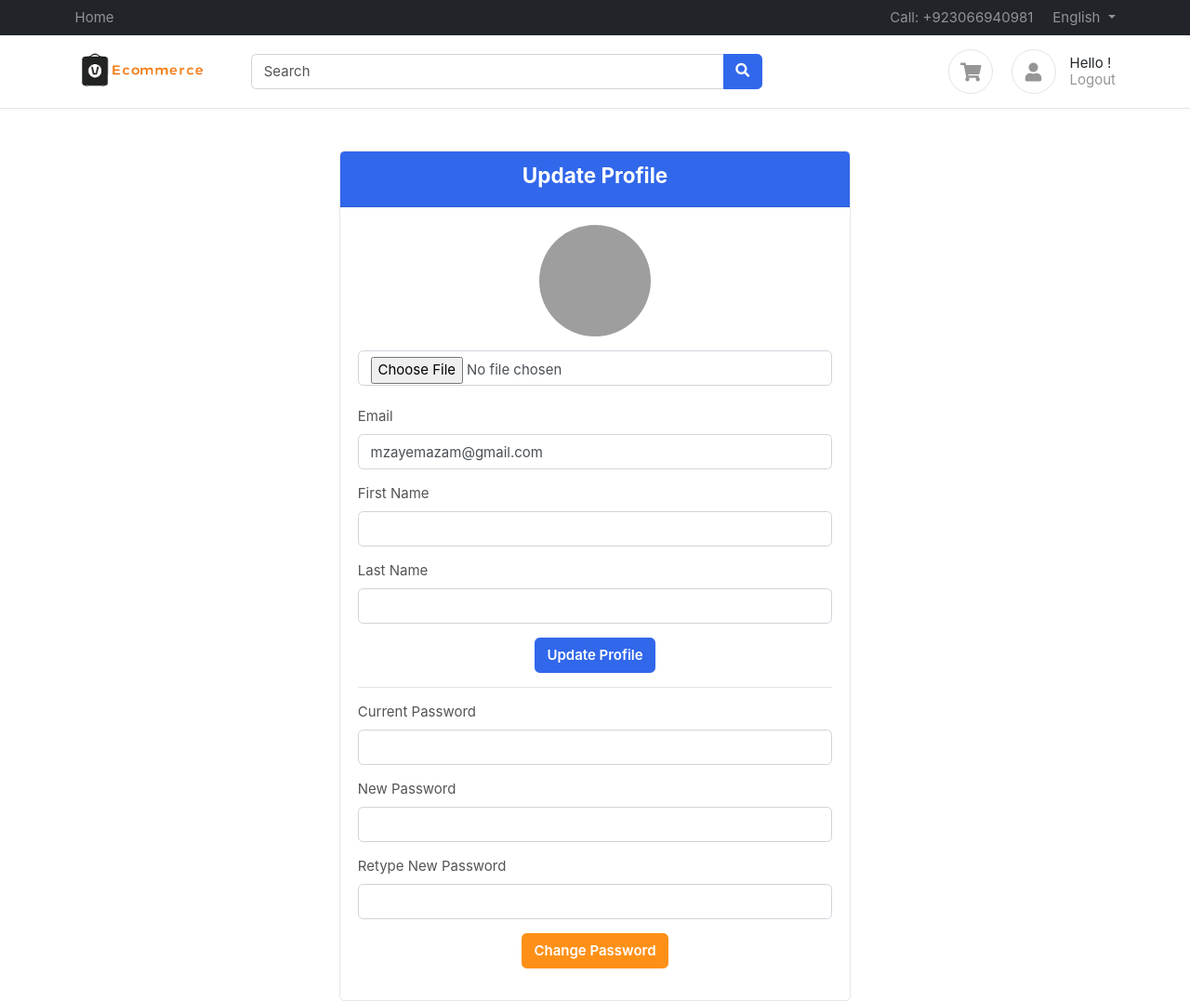
After one commit to mzayem/Django-React-Ecommerce, a Django app: page /account/ in a window 1280 px wide. The commit adds this page. Shown: the whole page at 93% size. Run offline with Django 5.2, Linux system fonts and the light colour scheme; a user stored in the database is signed in; data comes from the database, SQL or seed files in the repository; both versions use the stored data as it was before the commit; some libraries are stand-ins or nearby versions; some web fonts are replaced; grey boxes are pictures that could not be loaded.

Commit message:
cart function

```diff
--- a/ecom/accounts/urls.py
+++ b/ecom/accounts/urls.py
@@ -1,12 +1,17 @@
 from django.contrib import admin
 from django.urls import path
-from accounts.views import login_page, register_page, activate_email, cart
-from products.views import add_to_cart
+from accounts.views import profile_page, login_page, register_page, activate_email, logout_user, cart, remove_cart, change_password
+from products.views import add_to_cart, buy_now
 
 urlpatterns = [
+    path('', profile_page, name='profile'),
     path('login/', login_page, name='login'),
     path('register/', register_page, name='register'),
+    path('logout/', logout_user, name='logout'),
+     path('change_password/', change_password, name='change_password'),
     path('activate/<email_token>/', activate_email, name='activate'),
     path('cart/', cart, name="cart"),
-    path('add-to-cart/<uid>', add_to_cart, name="add_to_cart")
+    path('add-to-cart/<uid>', add_to_cart, name="add_to_cart"),
+    path('buy_now/<uid>', buy_now, name="buy_now"),
+    path('remove_cart/<cart_item_uid>', remove_cart, name="remove_cart")
 ]
--- a/ecom/accounts/views.py
+++ b/ecom/accounts/views.py
@@ -1,14 +1,18 @@
 from django.shortcuts import redirect,render
 from django.contrib import messages
 from django.contrib.auth.models import User
-from django.contrib.auth import authenticate, login, logout
+from django.contrib.auth import authenticate, login
+from django.contrib.auth import logout as auth_logout
+from django.contrib.auth import update_session_auth_hash
 from django.http import HttpResponseRedirect, HttpResponse
 
-from .models import Profile
+from .models import Profile, Cart, CartItem
 
 # Create your views here.
 
 def login_page(request):
+    if request.user.is_authenticated:
+        return redirect('/')
     if request.method == 'POST':
         email = request.POST.get('email')
         password = request.POST.get('password')
@@ -33,6 +37,8 @@ def login_page(request):
     return render(request, 'accounts/login.html')
 
 def register_page(request):
+    if request.user.is_authenticated:
+        return redirect('/')
     if request.method == 'POST':
         first_name = request.POST.get('first_name')
         last_name = request.POST.get('last_name')
@@ -64,5 +70,83 @@ def activate_email (request, email_token):
     except Exception as e:
         return HttpResponse("Invalid token")
 
-def cart (request):
-    return render(request, 'accounts/cart.html')
+def logout_user(request):
+    auth_logout(request)
+    return HttpResponseRedirect(request.META.get('HTTP_REFERER'))
+
+def profile_page(request):
+    if request.user.is_authenticated:
+        user = request.user
+        if request.method == 'POST':
+            email = request.POST.get('email')
+            first_name = request.POST.get('first_name')
+            last_name = request.POST.get('last_name')
+            profile_image = request.FILES.get('profile_image')
+
+            user.email = email
+            user.first_name = first_name
+            user.last_name = last_name
+            user.save()
+
+            profile = user.profile
+            if profile_image:
+                profile.profile_image = profile_image
+            profile.save()
+            return redirect('profile')
+
+        return render(request, 'accounts/profile.html', {'user': request.user})
+    else:
+        return redirect('/account/login')
+def change_password(request):
+    if not request.user.is_authenticated:
+        return redirect('/account/login')
+    if request.method == 'POST':
+        current_password = request.POST.get('current_password')
+        new_password = request.POST.get('new_password')
+        retype_password = request.POST.get('retype_password')
+
+        if not request.user.check_password(current_password):
+            messages.error(request, "Current password is incorrect.")
+            return redirect('profile')
+
+        if new_password != retype_password:
+            messages.error(request, "New password and Retype password do not match.")
+            return redirect('profile')
+
+        request.user.set_password(new_password)
+        request.user.save()
+
+        # Keep the user logged in after changing the password
+        update_session_auth_hash(request, request.user)
+
+        messages.success(request, "Password changed successfully!")
+        return redirect('profile')
+
+    return redirect('profile')
+
+def cart(request):
+    if not request.user.is_authenticated:
+         return redirect('/account/login')
+    else:
+
+        cart = Cart.objects.filter(is_paid=False, user=request.user).first()
+
+        # Use the method defined in the Cart model to get the cart items
+        if cart:
+            cart_items = cart.get_cart_items()
+        else:
+            cart_items = []
+
+        # Pass the cart items to the template
+        context = {'cart_items': cart_items, 'total_price': cart.get_cart_total()}
+        return render(request, 'accounts/cart.html', context= context)
+
+
+
+def remove_cart(request, cart_item_uid):
+    try:
+        cart_item = CartItem.objects.get(uid=cart_item_uid)
+        cart_item.delete()
+    except Exception as e:
+        print(e)
+    return HttpResponseRedirect(request.META.get('HTTP_REFERER'))
--- a/ecom/templates/accounts/login.html
+++ b/ecom/templates/accounts/login.html
@@ -28,7 +28,6 @@
         <!-- form-group// -->
 
         <div class="form-group">
-          <a href="#" class="float-right">Forgot password?</a>
           <label class="float-left custom-control custom-checkbox">
             <input type="checkbox" class="custom-control-input" checked="" />
             <div class="custom-control-label">Remember</div>
@@ -45,9 +44,9 @@
   </div>
   <!-- card .// -->
 
-  <p class="text-center mt-4">Don't have account? <a href="#">Sign up</a></p>
+  <p class="text-center mt-4">Don't have account? <a href="/account/register">Sign up</a></p>
   <br /><br />
   <!-- ============================ COMPONENT LOGIN  END.// ================================= -->
 </section>
 
-c
+{% endblock %}
--- /dev/null
+++ b/ecom/templates/accounts/profile.html
@@ -0,0 +1,72 @@
+{% extends "base/base.html" %}
+{% block start %}
+
+<div class="container mt-5">
+    <div class="row justify-content-center">
+        <div class="col-md-6">
+            <div class="card">
+                <div class="card-header text-center bg-primary text-white">
+                    <h4>Update Profile</h4>
+                </div>
+                <div class="card-body">
+                    <!-- Profile Update Form -->
+                    <form method="POST" enctype="multipart/form-data">
+                        {% csrf_token %}
+                        <!-- Profile Image -->
+                        <div class="text-center mb-4">
+                            {% if user.profile.profile_image %}
+                                <img src="{{ user.profile.profile_image.url }}" alt="Profile Photo" class="rounded-circle mb-3" width="120" height="120">
+                            {% else %}
+                                <img src="/static/images/default-profile.png" alt="Default Profile Photo" class="rounded-circle mb-3" width="120" height="120">
+                            {% endif %}
+                            <input type="file" name="profile_image" class="form-control" accept="image/*">
+                        </div>
+                        <!-- Email -->
+                        <div class="form-group mb-3">
+                            <label for="email">Email</label>
+                            <input type="email" id="email" name="email" class="form-control" value="{{ user.email }}">
+                        </div>
+                        <!-- First Name -->
+                        <div class="form-group mb-3">
+                            <label for="first_name">First Name</label>
+                            <input type="text" id="first_name" name="first_name" class="form-control" value="{{ user.first_name }}">
+                        </div>
+                        <!-- Last Name -->
+                        <div class="form-group mb-3">
+                            <label for="last_name">Last Name</label>
+                            <input type="text" id="last_name" name="last_name" class="form-control" value="{{ user.last_name }}">
+                        </div>
+                        <!-- Submit Button -->
+                        <div class="form-group text-center">
+                            <button type="submit" class="btn btn-primary">Update Profile</button>
+                        </div>
+                    </form>
+
+                    <hr>
+
+                    <!-- Password Update Form -->
+                    <form method="POST" action="{% url 'change_password' %}">
+                        {% csrf_token %}
+                        <div class="form-group mb-3">
+                            <label for="current_password">Current Password</label>
+                            <input type="password" id="current_password" name="current_password" class="form-control" required>
+                        </div>
+                        <div class="form-group mb-3">
+                            <label for="new_password">New Password</label>
+                            <input type="password" id="new_password" name="new_password" class="form-control" required>
+                        </div>
+                        <div class="form-group mb-3">
+                            <label for="retype_password">Retype New Password</label>
+                            <input type="password" id="retype_password" name="retype_password" class="form-control" required>
+                        </div>
+                        <div class="form-group text-center">
+                            <button type="submit" class="btn btn-warning">Change Password</button>
+                        </div>
+                    </form>
+                </div>
+            </div>
+        </div>
+    </div>
+</div>
+
+{% endblock %}
--- a/ecom/templates/accounts/register.html
+++ b/ecom/templates/accounts/register.html
@@ -35,7 +35,7 @@
         </div> <!-- card-body.// -->
     </div> <!-- card .// -->
 
-    <p class="text-center mt-4">Already have account? <a href="#">Sign in</a></p>
+    <p class="text-center mt-4">Already have account? <a href="/account/login/">Sign in</a></p>
     <br><br>
     <!-- ============================ COMPONENT LOGIN  END.// ================================= -->
 
--- a/ecom/templates/base/base.html
+++ b/ecom/templates/base/base.html
@@ -54,13 +54,11 @@
       <nav class="navbar navbar-dark navbar-expand p-0 bg-dark">
         <div class="container">
           <ul class="navbar-nav d-none d-md-flex mr-auto">
-            <li class="nav-item"><a class="nav-link" href="#">Home</a></li>
-            <li class="nav-item"><a class="nav-link" href="#">Delivery</a></li>
-            <li class="nav-item"><a class="nav-link" href="#">Payment</a></li>
+            <li class="nav-item"><a class="nav-link" href="/">Home</a></li>
           </ul>
           <ul class="navbar-nav">
             <li class="nav-item">
-              <a href="#" class="nav-link"> Call: +99812345678 </a>
+              <a href="https://wa.me/923066940981" class="nav-link"> Call: +923066940981 </a>
             </li>
             <li class="nav-item dropdown">
               <a
@@ -93,6 +91,7 @@
               <div class="brand-wrap">
                 <img class="logo" src="/media/images/logo.png" />
               </div>
+
               <!-- brand-wrap.// -->
             </div>
             <div class="col-lg-6 col-sm-12">
@@ -116,21 +115,31 @@
             <div class="col-lg-4 col-sm-6 col-8">
               <div class="widgets-wrap float-md-right">
                 <div class="widget-header mr-3">
-                  <a href="#" class="icon icon-sm rounded-circle border"
+                  <a href="/account/cart" class="icon icon-sm rounded-circle border"
                     ><i class="fa fa-shopping-cart"></i
                   ></a>
-                  <span class="badge badge-pill badge-danger notify">0</span>
+                  <span class="badge badge-pill badge-danger notify">{{request.user.profile.get_cart_count}}</span>
                 </div>
                 <div class="widget-header icontext">
-                  <a href="#" class="icon icon-sm rounded-circle border"
-                    ><i class="fa fa-user"></i
-                  ></a>
+                  <a href="/account" class="icon icon-sm rounded-circle border"
+                    >{% if request.user.profile.profile_image %}
+                    <img src="{{ request.user.profile.profile_image.url }}" alt="Profile Photo" class="rounded-circle" width="50" height="50">
+                    {%else%}
+                    <i class="fa fa-user"></i>
+                    {%endif%}
+                    </a>
                   <div class="text">
-                    <span class="text-muted">Welcome!</span>
+                    {% if request.user.is_authenticated %}
+                    <div class="text">
+                      <p>Hello {{ request.user.last_name }}!</p>
+                      <a href="/account/logout" class="text-muted">Logout</a>
+                    </div>
+                    {%else%}
                     <div>
-                      <a href="#">Sign in</a> |
-                      <a href="#"> Register</a>
+                      <a href="/account/login">Sign in</a> |
+                      <a href="/account/register/"> Register</a>
                     </div>
+                    {% endif %}
                   </div>
                 </div>
               </div>
--- a/ecom/templates/product/product.html
+++ b/ecom/templates/product/product.html
@@ -147,7 +147,7 @@
 
         </div> <!-- row.// -->
 
-        <a href="#" class="btn  btn-primary"> Buy now </a>
+        <a href="{% url 'buy_now' product.uid%}?size={{selected_size}}&color={{selected_color}}" class="btn  btn-primary"> Buy now </a>
         <a href="{% url 'add_to_cart' product.uid%}?size={{selected_size}}&color={{selected_color}}" class="btn  btn-outline-primary"> <span class="text">Add to cart</span> <i class="fas fa-shopping-cart"></i>  </a>
     </article> <!-- product-info-aside .// -->
             </main> <!-- col.// -->
```
Also changed, not shown: ecom/accounts/models.py (+34 -1 lines), ecom/products/views.py (+48 -14 lines), ecom/templates/accounts/cart.html (+15 -69 lines), ecom/accounts/migrations/0003_remove_cart_total_price.py (added), ecom/db.sqlite3, ecom/public/static/images/logo.png, ecom/public/static/profile/71jqi0bU8GL._AC_SL1500_.jpg (added), ecom/public/static/profile/ZAYEM-WEB.png (added).
